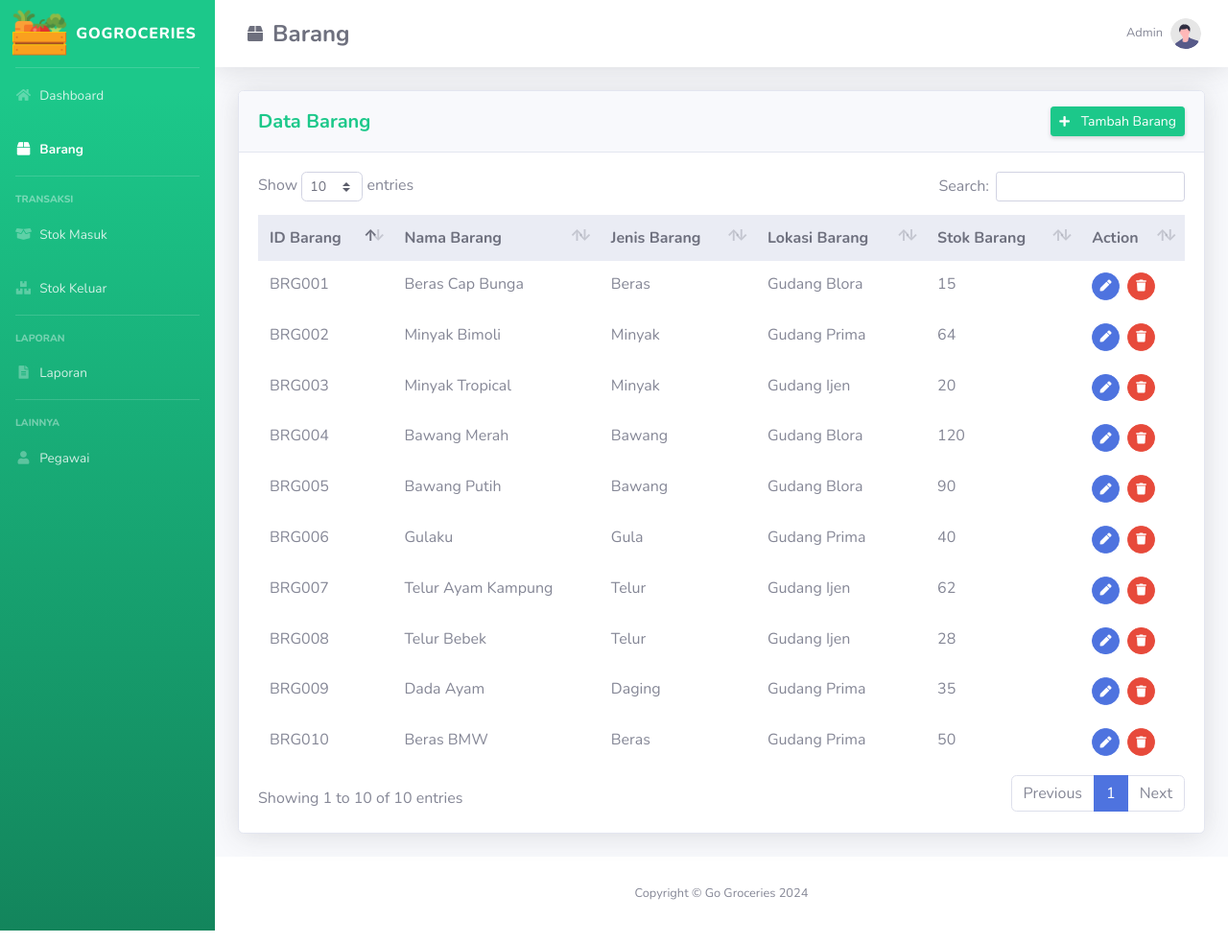
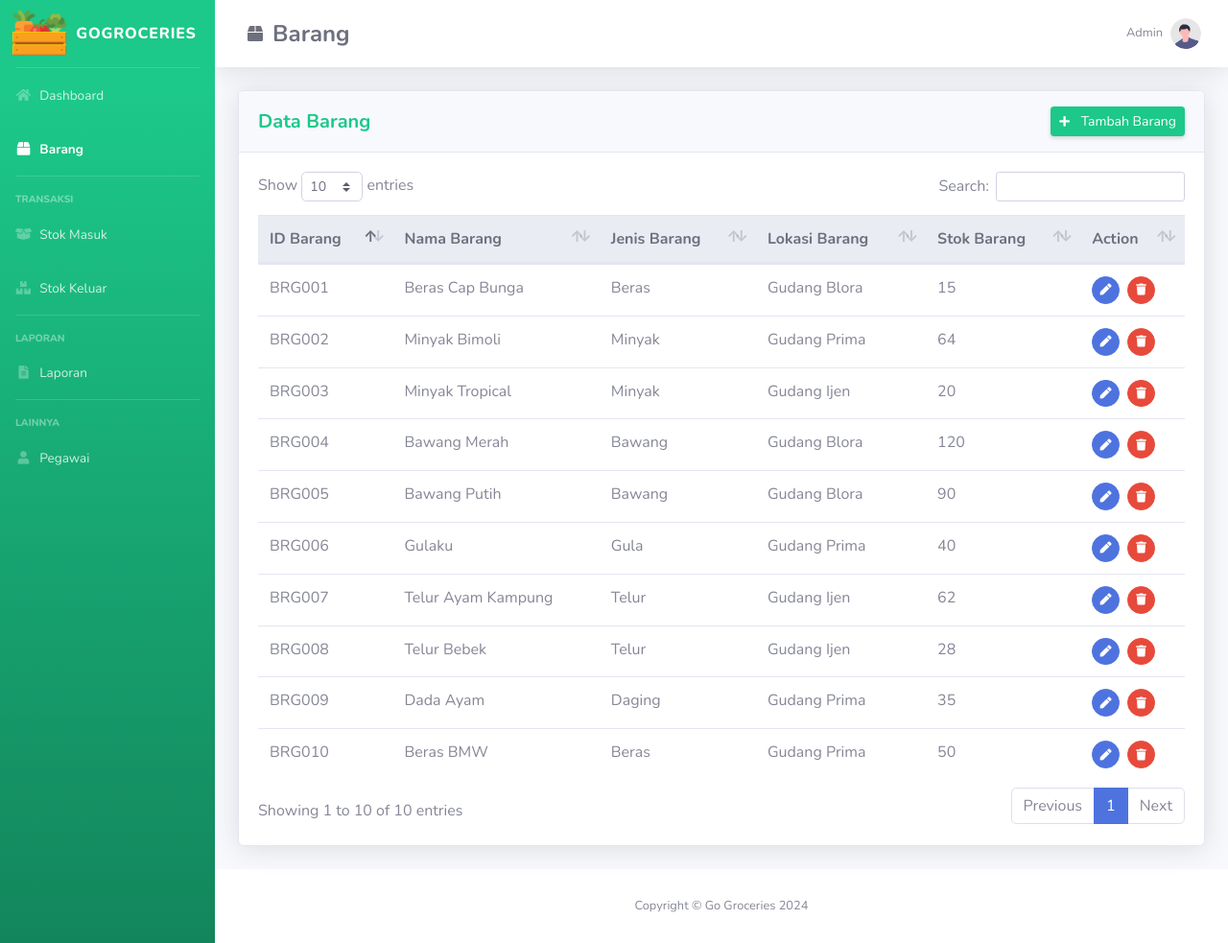
Before and after one commit to AnandaSheva/UAP_WEB, a PHP site: page /barang.php in a window 1280 px wide. Shown: the whole page at 96% size. Run offline with PHP 8.4, Linux system fonts and the light colour scheme; data comes from the database, SQL or seed files in the repository; some libraries are stand-ins or nearby versions.

Commit message:
update table

```diff
--- a/barang.php
+++ b/barang.php
@@ -186,7 +186,7 @@
               <div class="card-body">
                 <div class="table-responsive">
                   <table
-                    class="table table-borderless"
+                    class="table"
                     id="dataTable"
                     width="100%"
                     cellspacing="0"
--- a/index.php
+++ b/index.php
@@ -277,7 +277,7 @@
               <div class="card-header py-3">
                 <div class="d-sm-flex align-items-center justify-content-between">
                       <h5 class="m-0 font-weight-bold text-success">
-                        Data Barang
+                        Data Barang Sembako
                       </h5>
                       <a class="m-0 font-weight-bold text-primary no-effect" href="barang.php">
                         <span>Lihat Semua</span>
--- a/stokkeluar.php
+++ b/stokkeluar.php
@@ -190,7 +190,7 @@
               <div class="card-body">
                 <div class="table-responsive">
                 <table
-                    class="table table-borderless"
+                    class="table"
                     id="dataTable"
                     width="100%"
                     cellspacing="0"
--- a/stokmasuk.php
+++ b/stokmasuk.php
@@ -190,7 +190,7 @@
               <div class="card-body">
                 <div class="table-responsive">
                   <table
-                    class="table table-borderless"
+                    class="table"
                     id="dataTable"
                     width="100%"
                     cellspacing="0"
```
